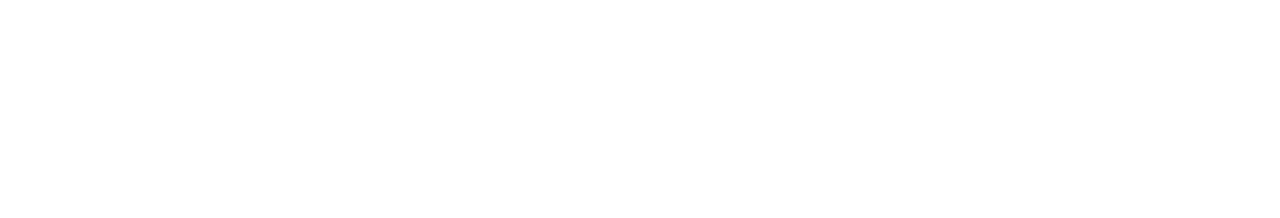
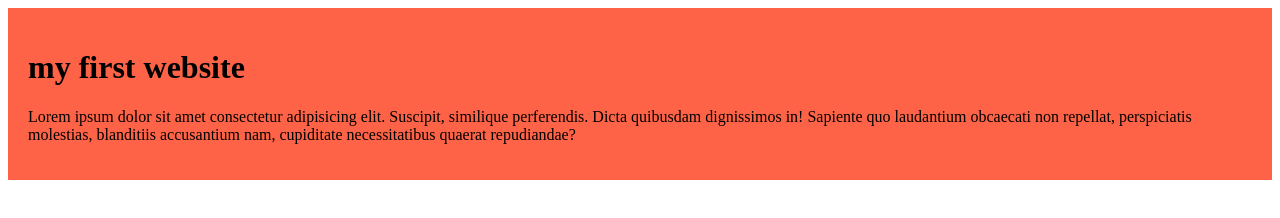
Before and after one commit to anamul-hoque-shourov/my-first-github-repo, a plain HTML site: page index.html in a window 1280 px wide. Drawn offline with Linux system fonts and the light colour scheme.

Commit message:
added a css file

```diff
--- a/index.html
+++ b/index.html
@@ -4,8 +4,12 @@
     <meta charset="UTF-8">
     <meta name="viewport" content="width=device-width, initial-scale=1.0">
     <title>my first github repo</title>
+    <link rel="stylesheet" href="styles/design.css">
 </head>
 <body>
-
+    <div>
+    <h1>my first website</h1>
+    <p>Lorem ipsum dolor sit amet consectetur adipisicing elit. Suscipit, similique perferendis. Dicta quibusdam dignissimos in! Sapiente quo laudantium obcaecati non repellat, perspiciatis molestias, blanditiis accusantium nam, cupiditate necessitatibus quaerat repudiandae?</p>
+</div>
 </body>
 </html>
--- /dev/null
+++ b/styles/design.css
@@ -0,0 +1,4 @@
+div{
+    background-color: tomato;
+    padding: 20px;
+}
```
